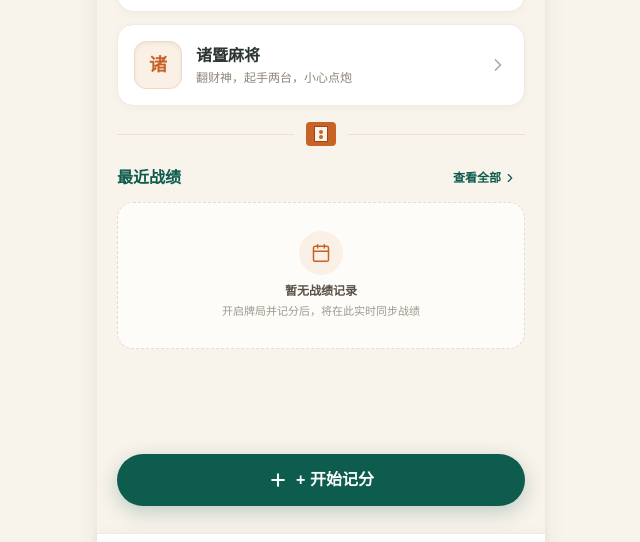
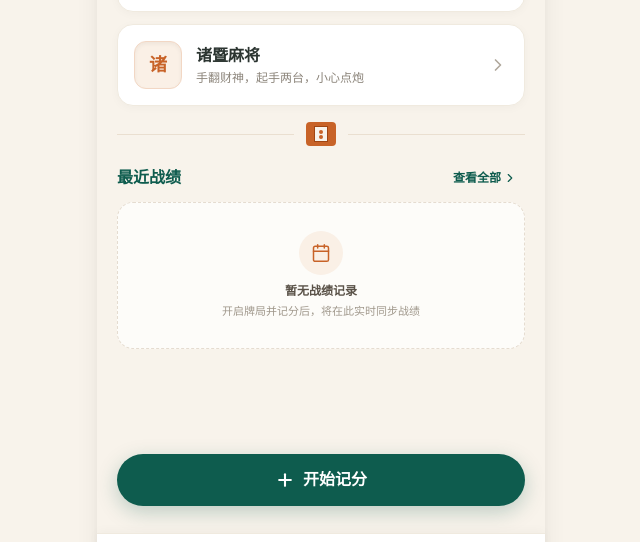
Before and after one commit to liangtao0426/macau-mahjong, a React (Vite) app: page / in a window 1280 px wide. Shown: the part 202-744 px from the top of the page, without its empty margins (319-959 px from the left). Built offline with nearby package versions, Linux system fonts and the light colour scheme.

Commit message:
优化: 去掉首页开始记分按钮文案中多余的小加号

```diff
--- a/src/App.tsx
+++ b/src/App.tsx
@@ -643,7 +643,7 @@ export default function App() {
                       </div>
                       <div>
                         <h3 className="text-base font-bold text-[#2C3531]">诸暨麻将</h3>
-                        <p className="text-xs text-[#8C857B] mt-0.5">翻财神，起手两台，小心点炮</p>
+                        <p className="text-xs text-[#8C857B] mt-0.5">手翻财神，起手两台，小心点炮</p>
                       </div>
                     </div>
                     <ChevronRight className="w-5 h-5 text-[#B0A89C] shrink-0" />
@@ -863,7 +863,7 @@ export default function App() {
                   className="w-full py-3.5 bg-[#0E5C4E] text-white font-bold text-base rounded-full shadow-[0_6px_20px_rgba(14,92,78,0.25)] flex items-center justify-center space-x-2 active:scale-[0.98] transition-all hover:bg-[#0A473C]"
                 >
                   <Plus className="w-5 h-5 stroke-[2.5]" />
-                  <span>+ 开始记分</span>
+                  <span>开始记分</span>
                 </button>
               )}
             </div>
```
